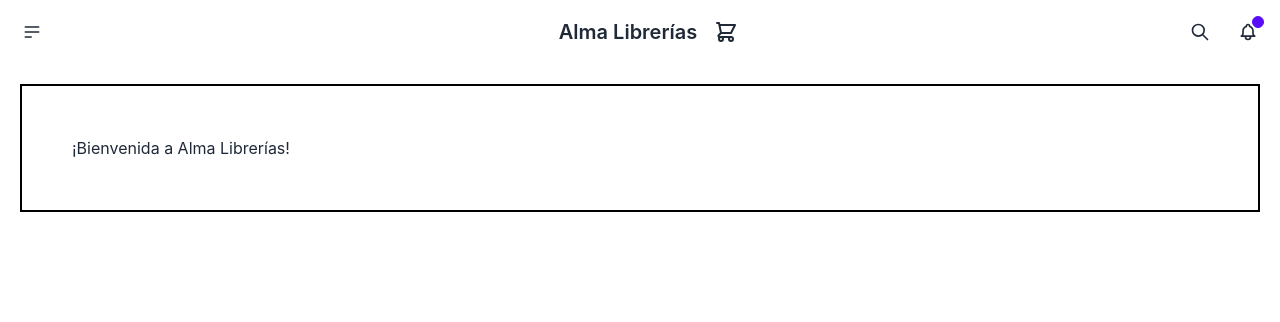
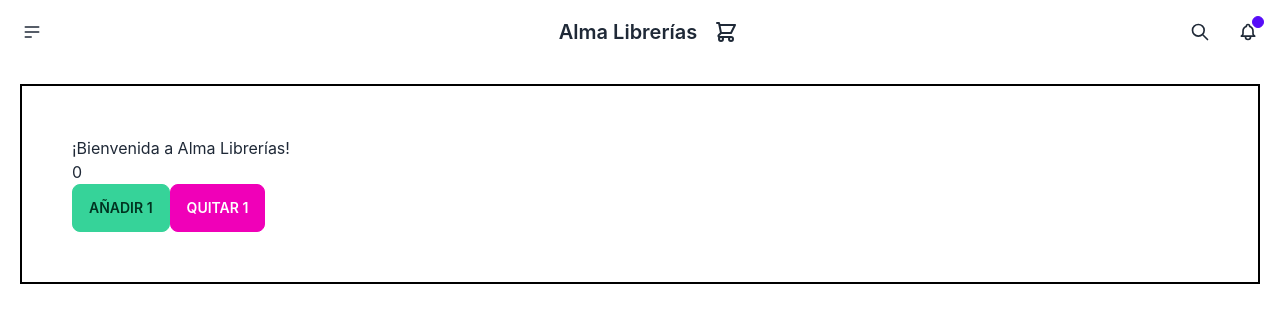
Before and after one commit to camkinasa/react-alma-librerias, a React (Create React App) app: page / in a window 1280 px wide. Shown: the top 322 px of the page. Built offline with nearby package versions, Linux system fonts and the light colour scheme.

Commit message:
cuarto commit

```diff
--- /dev/null
+++ b/src/components/ItemCount/ItemCount.js
@@ -0,0 +1,33 @@
+import { useState } from "react";
+
+function ItemCount({stock, initial}){
+    const [cantidad, setCantidad] = useState(initial)
+    function añadirUno(){
+        if((cantidad < stock) && (cantidad >= 0) ){
+            setCantidad(cantidad + 1)
+        } else{
+            alert("Lo sentimos, ese es el stock máximo")
+        }
+    }
+
+    function quitarUno(){
+        if((cantidad < stock) && (cantidad > 0)){
+            setCantidad(cantidad - 1)
+        } else{
+            alert("Lo sentimos, no existe stock de números negativos")
+        }
+
+    }
+
+    return(
+        <div>
+            <p>
+                {cantidad}
+            </p>
+            <button class="btn btn-success botonAñadir" onClick={añadirUno}>Añadir 1</button>
+            <button class="btn btn-secondary" onClick={quitarUno}>Quitar 1</button>
+        </div>
+    );
+}
+
+export default ItemCount;
--- a/src/components/ItemListContainer.js
+++ b/src/components/ItemListContainer.js
@@ -1,8 +1,11 @@
+import ItemCount from "./ItemCount/ItemCount"
+
 const ItemListContainer = ( {greeting} ) => {
     return (
         <>
         <div style={{border:'solid black 2px', margin:'20px', padding:'50px'}}>
             <div>¡{greeting} a Alma Librerías!</div>
+            <ItemCount stock={5} initial={0}></ItemCount>
         </div>
         </>
     )
```
